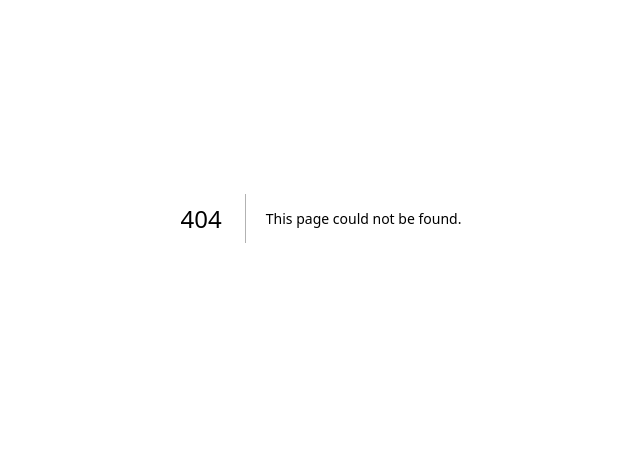
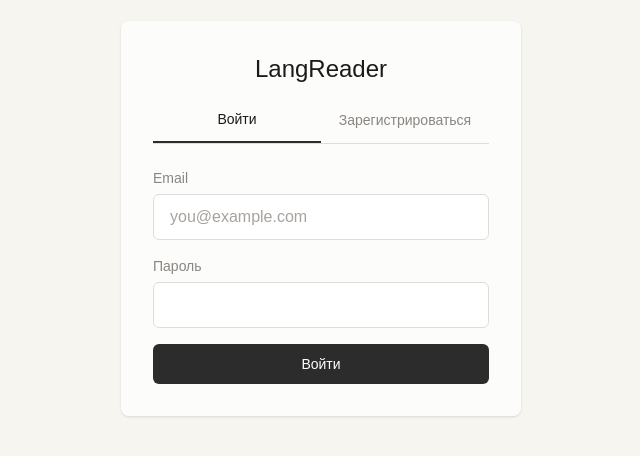
Before and after one commit to spicardgaming/langreader, a Next.js app: page /auth in a window 1280 px wide. Before the commit this address had no page. Shown: the part 182-638 px from the top of the page, without its empty margins (319-959 px from the left). Built offline with nearby package versions, Linux system fonts and the light colour scheme; no server answers.

Commit message:
add authentication page with Supabase

```diff
--- /dev/null
+++ b/app/auth/page.tsx
@@ -0,0 +1,207 @@
+"use client";
+
+import { useState } from "react";
+import { useRouter } from "next/navigation";
+import { supabase } from "@/lib/supabase";
+
+type Tab = "signin" | "signup";
+
+export default function AuthPage() {
+  const router = useRouter();
+  const [tab, setTab] = useState<Tab>("signin");
+  const [email, setEmail] = useState("");
+  const [password, setPassword] = useState("");
+  const [error, setError] = useState<string | null>(null);
+  const [success, setSuccess] = useState<string | null>(null);
+  const [loading, setLoading] = useState(false);
+
+  function switchTab(next: Tab) {
+    setTab(next);
+    setError(null);
+    setSuccess(null);
+  }
+
+  async function handleSignIn(e: React.FormEvent) {
+    e.preventDefault();
+    setError(null);
+    setSuccess(null);
+    setLoading(true);
+
+    const { error: signInError } = await supabase.auth.signInWithPassword({
+      email,
+      password,
+    });
+
+    setLoading(false);
+
+    if (signInError) {
+      setError(signInError.message);
+      return;
+    }
+
+    router.push("/");
+    router.refresh();
+  }
+
+  async function handleSignUp(e: React.FormEvent) {
+    e.preventDefault();
+    setError(null);
+    setSuccess(null);
+    setLoading(true);
+
+    const { data, error: signUpError } = await supabase.auth.signUp({
+      email,
+      password,
+    });
+
+    setLoading(false);
+
+    if (signUpError) {
+      setError(signUpError.message);
+      return;
+    }
+
+    if (data.session) {
+      router.push("/");
+      router.refresh();
+      return;
+    }
+
+    setSuccess(
+      "Регистрация прошла успешно. Проверьте почту для подтверждения аккаунта."
+    );
+  }
+
+  const inputClass =
+    "w-full rounded-md border border-[#e0ddd6] bg-white px-4 py-2.5 text-[#2c2c2c] outline-none transition-colors placeholder:text-[#a8a29e] focus:border-[#8a8580]";
+
+  return (
+    <main className="flex min-h-full flex-1 items-center justify-center bg-[#f7f5f0] px-4 py-12 text-[#2c2c2c]">
+      <div className="w-full max-w-[400px] rounded-lg bg-white/70 px-8 py-8 shadow-sm">
+        <h1 className="mb-6 text-center text-2xl font-normal text-[#1a1a1a]">
+          LangReader
+        </h1>
+
+        <div className="mb-6 flex border-b border-[#e0ddd6]">
+          <button
+            type="button"
+            onClick={() => switchTab("signin")}
+            className={`flex-1 pb-3 text-sm transition-colors ${
+              tab === "signin"
+                ? "border-b-2 border-[#2c2c2c] text-[#1a1a1a]"
+                : "text-[#8a8580] hover:text-[#555]"
+            }`}
+          >
+            Войти
+          </button>
+          <button
+            type="button"
+            onClick={() => switchTab("signup")}
+            className={`flex-1 pb-3 text-sm transition-colors ${
+              tab === "signup"
+                ? "border-b-2 border-[#2c2c2c] text-[#1a1a1a]"
+                : "text-[#8a8580] hover:text-[#555]"
+            }`}
+          >
+            Зарегистрироваться
+          </button>
+        </div>
+
+        {tab === "signin" ? (
+          <form onSubmit={handleSignIn} className="space-y-4">
+            <div>
+              <label
+                htmlFor="signin-email"
+                className="mb-1.5 block text-sm text-[#8a8580]"
+              >
+                Email
+              </label>
+              <input
+                id="signin-email"
+                type="email"
+                autoComplete="email"
+                required
+                value={email}
+                onChange={(e) => setEmail(e.target.value)}
+                className={inputClass}
+                placeholder="you@example.com"
+              />
+            </div>
+            <div>
+              <label
+                htmlFor="signin-password"
+                className="mb-1.5 block text-sm text-[#8a8580]"
+              >
+                Пароль
+              </label>
+              <input
+                id="signin-password"
+                type="password"
+                autoComplete="current-password"
+                required
+                value={password}
+                onChange={(e) => setPassword(e.target.value)}
+                className={inputClass}
+              />
+            </div>
+            {error && <p className="text-sm text-red-600">{error}</p>}
+            <button
+              type="submit"
+              disabled={loading}
+              className="w-full rounded-md bg-[#2c2c2c] px-4 py-2.5 text-sm text-white transition-opacity hover:opacity-90 disabled:opacity-50"
+            >
+              {loading ? "Загрузка..." : "Войти"}
+            </button>
+          </form>
+        ) : (
+          <form onSubmit={handleSignUp} className="space-y-4">
+            <div>
+              <label
+                htmlFor="signup-email"
+                className="mb-1.5 block text-sm text-[#8a8580]"
+              >
+                Email
+              </label>
+              <input
+                id="signup-email"
+                type="email"
+                autoComplete="email"
+                required
+                value={email}
+                onChange={(e) => setEmail(e.target.value)}
+                className={inputClass}
+                placeholder="you@example.com"
+              />
+            </div>
+            <div>
+              <label
+                htmlFor="signup-password"
+                className="mb-1.5 block text-sm text-[#8a8580]"
+              >
+                Пароль
+              </label>
+              <input
+                id="signup-password"
+                type="password"
+                autoComplete="new-password"
+                required
+                value={password}
+                onChange={(e) => setPassword(e.target.value)}
+                className={inputClass}
+              />
+            </div>
+            {error && <p className="text-sm text-red-600">{error}</p>}
+            {success && <p className="text-sm text-[#555]">{success}</p>}
+            <button
+              type="submit"
+              disabled={loading}
+              className="w-full rounded-md bg-[#2c2c2c] px-4 py-2.5 text-sm text-white transition-opacity hover:opacity-90 disabled:opacity-50"
+            >
+              {loading ? "Загрузка..." : "Зарегистрироваться"}
+            </button>
+          </form>
+        )}
+      </div>
+    </main>
+  );
+}
--- /dev/null
+++ b/lib/supabase.ts
@@ -0,0 +1,6 @@
+import { createClient } from "@supabase/supabase-js";
+
+export const supabase = createClient(
+  process.env.NEXT_PUBLIC_SUPABASE_URL!,
+  process.env.NEXT_PUBLIC_SUPABASE_ANON_KEY!
+);
--- a/package.json
+++ b/package.json
@@ -9,6 +9,8 @@
     "lint": "eslint"
   },
   "dependencies": {
+    "@supabase/ssr": "^0.10.3",
+    "@supabase/supabase-js": "^2.106.1",
     "next": "16.2.6",
     "react": "19.2.4",
     "react-dom": "19.2.4"
```
Also changed, not shown: auth/page.tsx (added), 1 other file (tests, documents, lock files or other folders).
